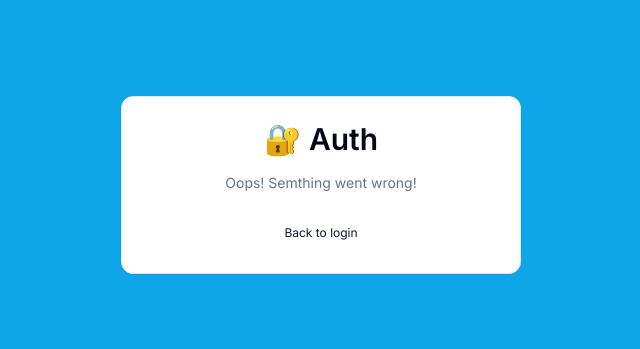
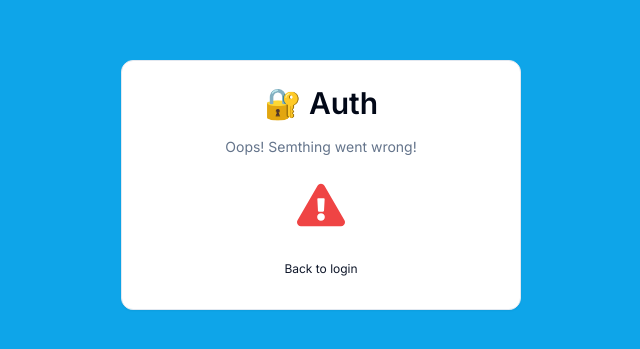
Before and after one commit to RonAlmog/nextjs-auth5, a Next.js app: page /auth/error in a window 1280 px wide. Shown: the part 215-564 px from the top of the page, without its empty margins (319-959 px from the left). Built offline with nearby package versions, Linux system fonts and the light colour scheme.

Commit message:
style the error page

```diff
--- a/components/auth/error-card.tsx
+++ b/components/auth/error-card.tsx
@@ -1,17 +1,17 @@
-import { Card, CardFooter, CardHeader } from "../ui/card";
-import BackButton from "./back-button";
-import Header from "./header";
+import { FaExclamationTriangle } from "react-icons/fa";
+import CardWrapper from "./card-wrapper";
 
 const ErrorCard = () => {
   return (
-    <Card className="w-[400px] shadow-sm">
-      <CardHeader>
-        <Header label="Oops! Semthing went wrong!" />
-      </CardHeader>
-      <CardFooter>
-        <BackButton label="Back to login" href="/auth/login" />
-      </CardFooter>
-    </Card>
+    <CardWrapper
+      headerLabel="Oops! Semthing went wrong!"
+      backButtonHref="/auth/login"
+      backButtonLabel="Back to login"
+    >
+      <div className="w-full flex justify-center items-center">
+        <FaExclamationTriangle className="text-destructive w-12 h-12" />
+      </div>
+    </CardWrapper>
   );
 };
 
```
